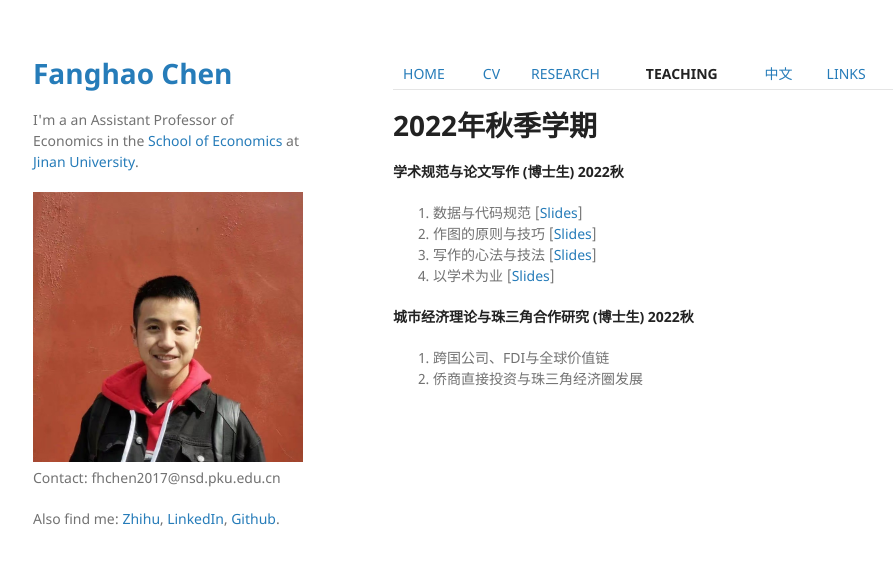
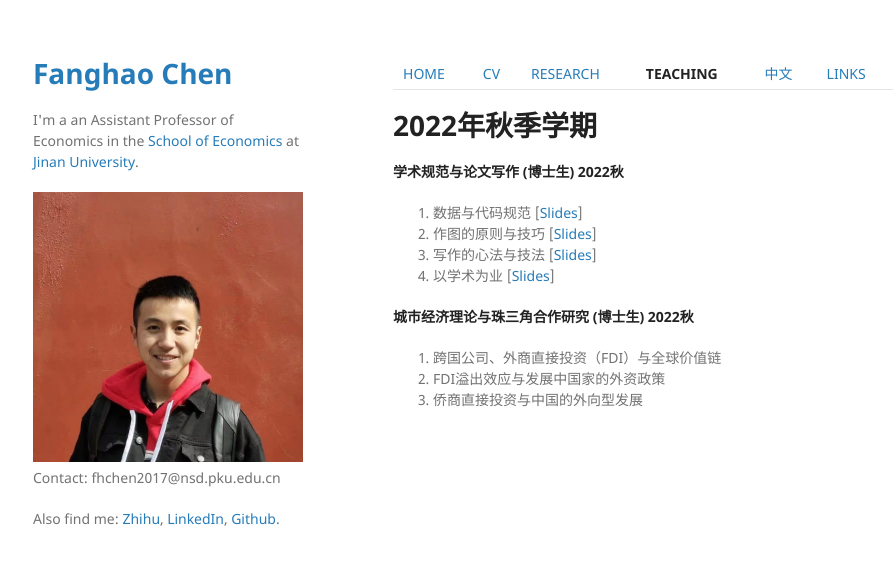
Before and after one commit to FanghaoChen/homepage, a Jekyll site: the page built from teaching.md, in a window 1280 px wide. Shown: the top 565 px of the page, without its empty margins (177-1073 px from the left). Built offline with Jekyll 4.4.1, drawn with Linux system fonts in a browser that asks for light colours; our own code applies the rules of GitHub Pages for plain Markdown files.

Commit message:
Update teaching.md

```diff
--- a/teaching.md
+++ b/teaching.md
@@ -9,5 +9,6 @@
 4. 以学术为业       [[Slides](./assets/Lec4_Academic_220921.pdf)] <br/>
 
 **城市经济理论与珠三角合作研究 (博士生) 2022秋** <br/>
-1. 跨国公司、FDI与全球价值链 <br/>
-2. 侨商直接投资与珠三角经济圈发展 <br/>
+1. 跨国公司、外商直接投资（FDI）与全球价值链 <br/>
+2. FDI溢出效应与发展中国家的外资政策 <br/>
+4. 侨商直接投资与中国的外向型发展 <br/>
```
